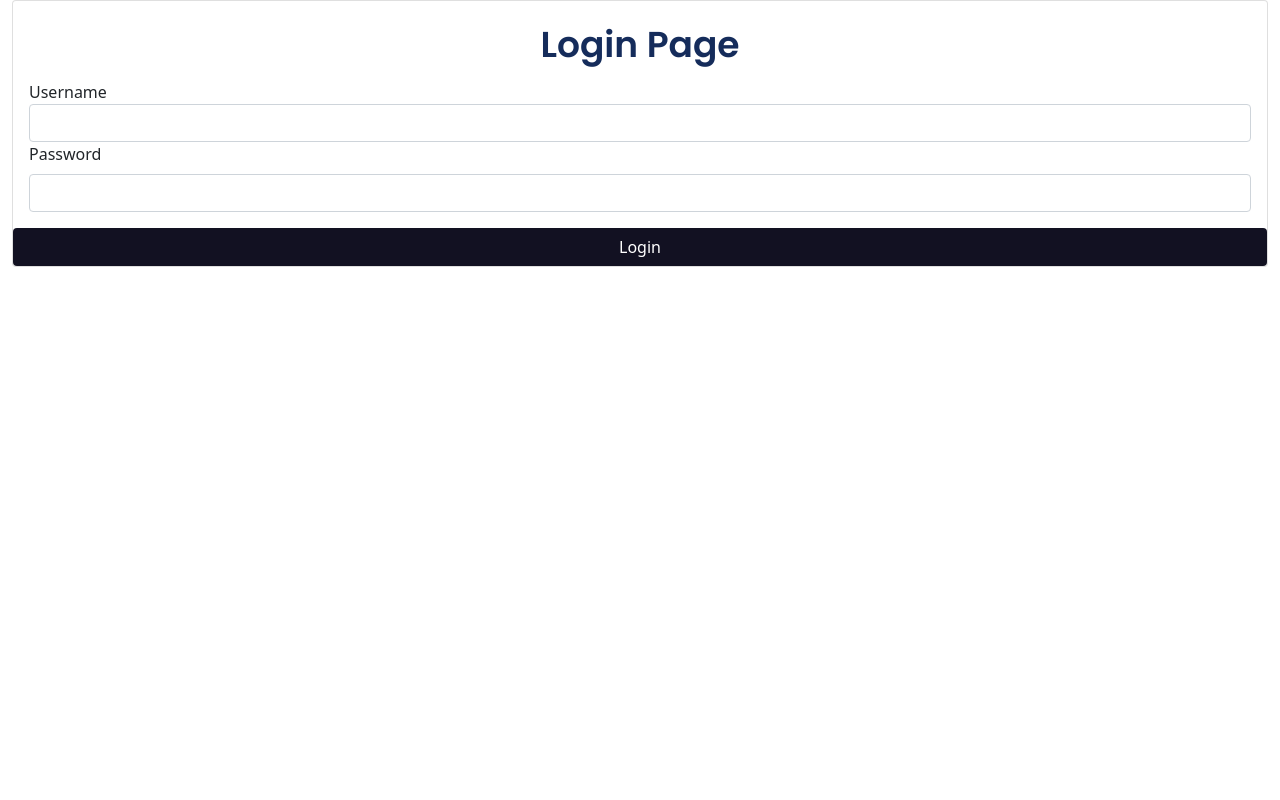
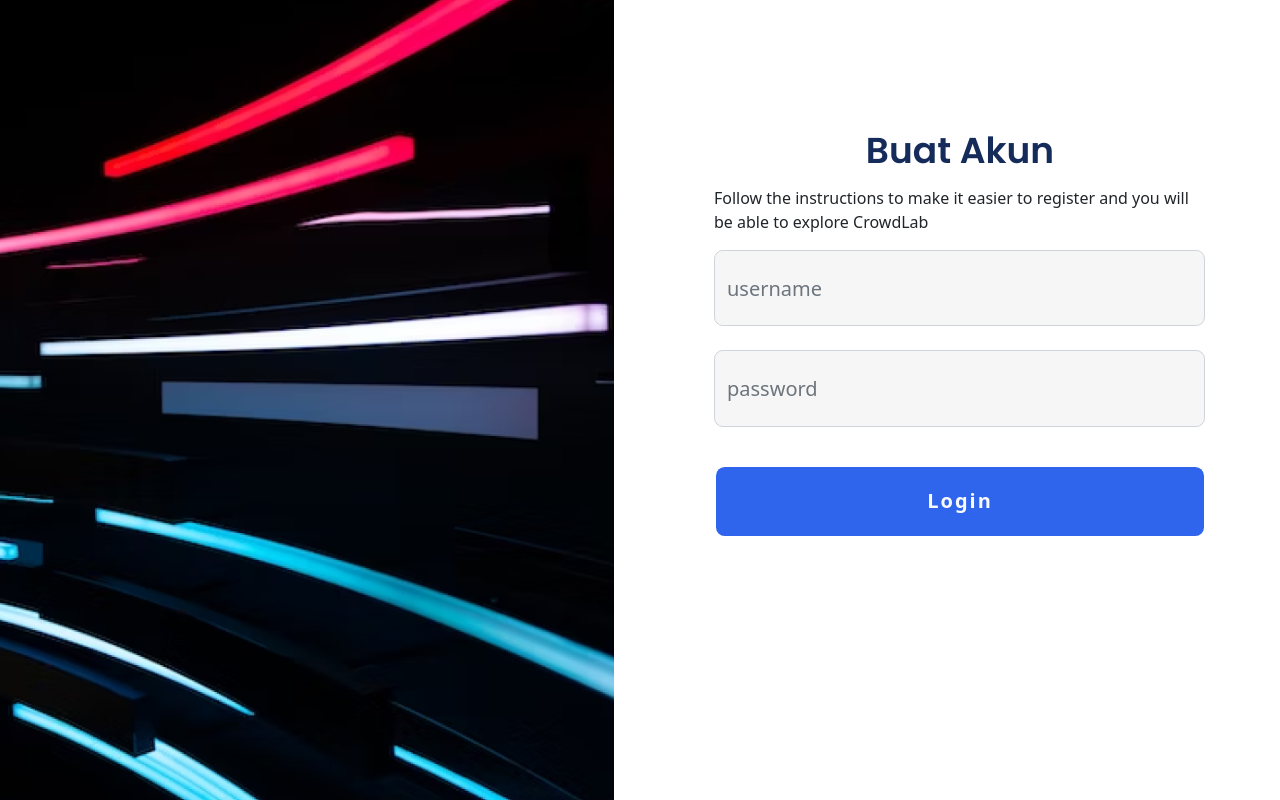
Before and after one commit to JorLojor/TUBES_WEBPRO, a React (Vite) app in the folder FE/: page /login in a window 1280 px wide. Built offline with nearby package versions, Linux system fonts and the light colour scheme.

Commit message:
login done

```diff
--- a/FE/src/pages/LoginPage/LoginPage.css
+++ b/FE/src/pages/LoginPage/LoginPage.css
@@ -0,0 +1,49 @@
+.set-bg-login img{
+    width: 100%;
+    height: 100vh;
+    object-fit: cover;
+    margin-left: -14px;
+}
+.box-login-page{
+    width: 492px;
+    margin: auto;
+    margin-top: 20%;
+}
+.input-user-name{
+    width: 491.116px;
+    height: 76.298px;
+    flex-shrink: 0;
+    border-radius: 8.77px;
+    background: #F6F6F6;
+    font-size: 20px;
+
+}
+
+.button-login{
+    width: 100%;
+}
+.button-login button{
+    width: 488px;
+    height: 69px;
+    flex-shrink: 0;
+    border-radius: 8.707px;
+    background: #2F64EC;
+    font-weight: 700;
+    font-size: 20px;
+    letter-spacing: 2px;
+}
+/* .button-login button:last-child{
+    width: 488px;
+    height: 69px;
+    flex-shrink: 0;
+    border-radius: 8.707px;
+    background: #ffffff;
+    border: 1px solid #E2E2E2;
+    color: #03014C;
+    font-family: Poppins;
+    font-size: 22px;
+    font-style: normal;
+    font-weight: 600;
+    line-height: normal;
+    letter-spacing: 0.44px;
+} */
--- a/FE/src/pages/LoginPage/LoginPage.jsx
+++ b/FE/src/pages/LoginPage/LoginPage.jsx
@@ -1,5 +1,7 @@
 import { useEffect, useState } from 'react';
 import axios from 'axios';
+import './LoginPage.css';
+import img from '../../assets/image306.png';
 
 const LoginPage = () => {
 
@@ -44,37 +46,54 @@ const LoginPage = () => {
     return (
         <>
             <div className="container-fluid">
-                <div className="card">
-                    <div className="card-body">
-                        <h1>Login Page</h1>
-                        <label htmlFor="name">Username</label>
+                <div className="row set-row-login">
+                    <div className="col-6 set-bg-login">
+                        <img src={img} alt=""/>
+                    </div>
+                    <div className="col-6">
+                        <div className="box-login-page">
+                            <h1>Buat Akun</h1>
+                            <p>
+                                Follow the instructions to make it easier to register and you will be
+                                able to explore CrowdLab
+                            </p>
+
                                 <input
                                     type="text"
-                            className="form-control"
+                                    className="form-control input-user-name"
                                     id="name"
                                     name="name"
+                                    placeholder='username'
                                     onChange={updateForm}
                                     value={formData.name}
                                 />
-                        <label htmlFor="password" className="form-label">
-                            Password
-                        </label>
+
+
                                 <input
                                 type="password"
-                            className="form-control"
+                                className="form-control input-user-name mt-4"
                                 id="password"
                                 name="password"
+                                placeholder='password'
                                 onChange={updateForm}
                                 value={formData.password}
                                 />
+
+                            {/* <div className="input-user-name mt-4">
+
+                            </div> */}
+
+                            <div className="button-login mt-4 text-center">
+                                <button type="button" className="text-light  mt-3 mb-3" onClick={handleSubmit}>Login</button>
+                                {/* <p>Atau gunakan</p> */}
+                                {/* <button type="button" className="btn-login-google mt-1" onClick={handleSubmit}>
+                                    <img src="../assets/image4.png" alt=""/> Google
+                                </button> */}
+
                             </div>
-                    <button
-                        className="btn rounded w-100"
-                        style={{ background: '#121122', color: '#fff' }}
-                        onClick={handleSubmit}
-                    >
-                        Login
-                    </button>
+
+                        </div>
+                    </div>
                 </div>
             </div>
         </>
@@ -82,3 +101,40 @@ const LoginPage = () => {
 };
 
 export default LoginPage;
+
+
+
+// <div className="container-fluid">
+//                 <div className="card">
+//                     <div className="card-body">
+//                         <h1>Login Page</h1>
+//                         <label htmlFor="name">Username</label>
+//                         <input
+//                             type="text"
+//                             className="form-control"
+//                             id="name"
+//                             name="name"
+//                             onChange={updateForm}
+//                             value={formData.name}
+//                         />
+//                         <label htmlFor="password" className="form-label">
+//                             Password
+//                         </label>
+//                         <input
+//                             type="password"
+//                             className="form-control"
+//                             id="password"
+//                             name="password"
+//                             onChange={updateForm}
+//                             value={formData.password}
+//                         />
+//                     </div>
+//                     <button
+//                         className="btn rounded w-100"
+//                         style={{ background: '#121122', color: '#fff' }}
+//                         onClick={handleSubmit}
+//                     >
+//                         Login
+//                     </button>
+//                 </div>
+//             </div>
```
Also changed, not shown: FE/src/assets/image306.png (added). Lines whose indentation alone changed are shown as unchanged.
